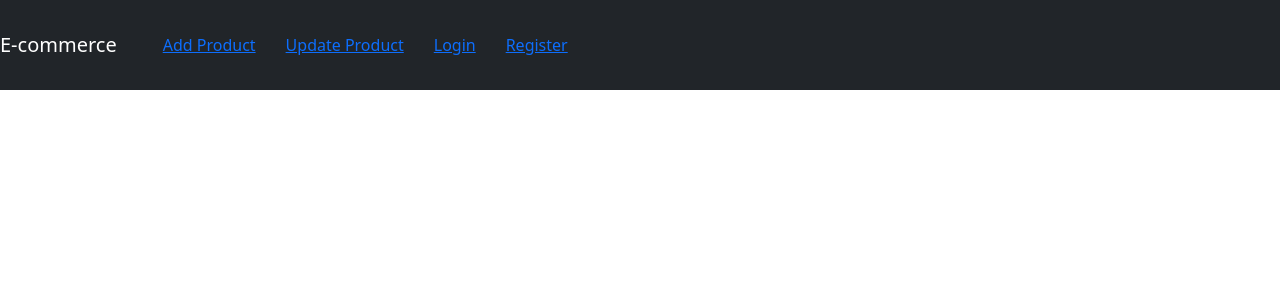
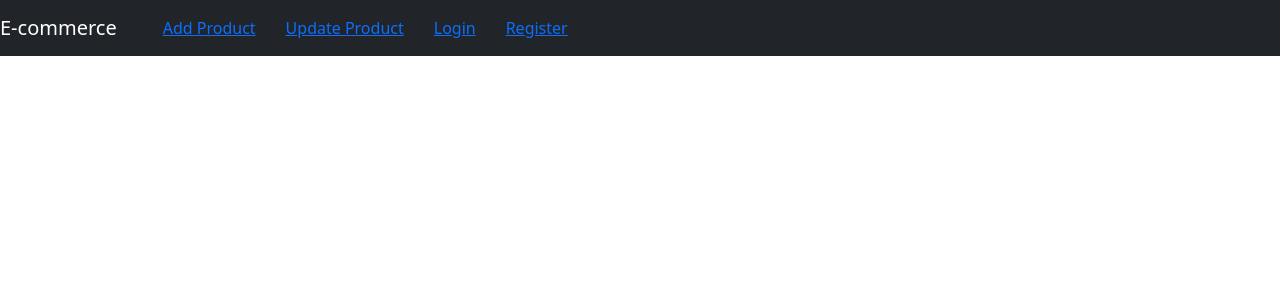
Before and after one commit to MadhavLimbasiya/E-commerce-Project, a React (Create React App) app: page / in a window 1280 px wide. Shown: the top 300 px of the page. Built offline with nearby package versions, Linux system fonts and the light colour scheme.

Commit message:
Update App.css

```diff
--- a/src/App.css
+++ b/src/App.css
@@ -10,9 +10,6 @@
 
 .nav_bar_wrapper a{
   padding-left: 30px;
-  padding-top: 25px;
-  padding-bottom: 25px;
-  align-content: right;
 }
 
 @media (prefers-reduced-motion: no-preference) {
```
